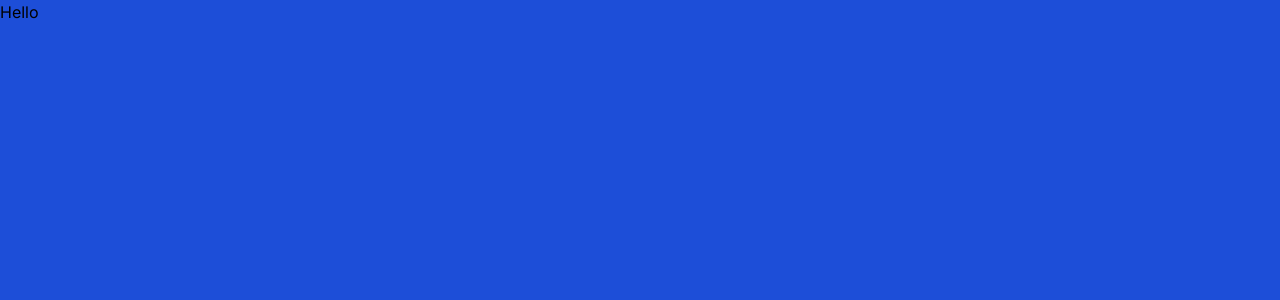
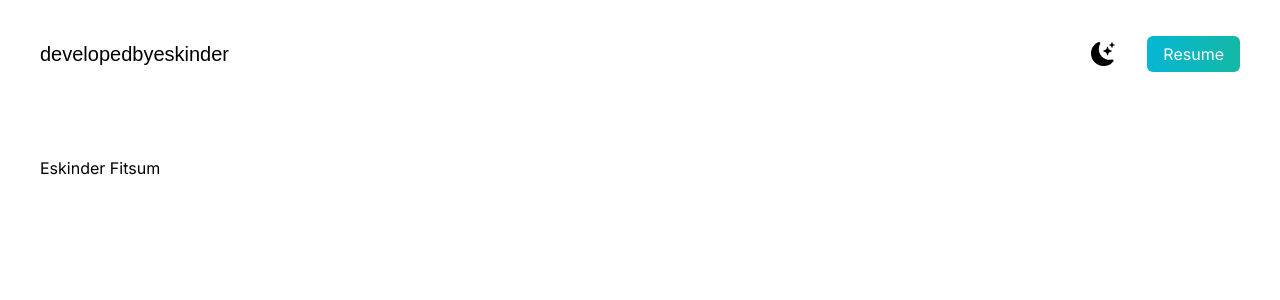
Before and after one commit to radicalromha/super-duper-waffle, a Next.js app in the folder portfolio/: page / in a window 1280 px wide. Shown: the top 300 px of the page. Built offline with nearby package versions, Linux system fonts and the light colour scheme.

Commit message:
finshed nav now startin body

```diff
--- a/portfolio/src/app/globals.css
+++ b/portfolio/src/app/globals.css
@@ -31,8 +31,3 @@ body {
     text-wrap: balance;
   }
 }
-
-@font-face {
-  font-family: "League Spartan";
-  src: url("https://fonts.googleapis.com/css2?family=League+Spartan:wght@100..900&display=swap");
-}
--- a/portfolio/src/app/page.js
+++ b/portfolio/src/app/page.js
@@ -1,5 +1,6 @@
 import Image from "next/image";
 import Head from "next/head";
+import { BsFillMoonStarsFill } from "react-icons/bs";
 
 export default function Home() {
   return (
@@ -10,9 +11,27 @@ export default function Home() {
         <link rel="icon" href="/next.svg" />
       </Head>
 
-      <main>
-        <section className=" bg-blue-700 min-h-screen">
-          <h1>Hello</h1>
+      <main className="bg-white px-10">
+        <section className="min-h-screen">
+          <nav className="py-10 mb-12 flex justify-between">
+            <h1 className="text-xl font-league-spartan">developedbyeskinder</h1>
+            <ul className="flex items-center">
+              <li>
+                <BsFillMoonStarsFill className="cursor-pointer text-2xl" />
+              </li>
+              <li>
+                <a
+                  className="bg-gradient-to-r from-cyan-500 to-teal-500 text-white px-4 py-2 rounded-md ml-8"
+                  href="#"
+                >
+                  Resume
+                </a>
+              </li>
+            </ul>
+          </nav>
+          <div>
+            <h2>Eskinder Fitsum</h2>
+          </div>
         </section>
       </main>
     </div>
--- a/portfolio/tailwind.config.js
+++ b/portfolio/tailwind.config.js
@@ -12,6 +12,9 @@ module.exports = {
         "gradient-conic":
           "conic-gradient(from 180deg at 50% 50%, var(--tw-gradient-stops))",
       },
+      fontFamily: {
+        "league-spartan": ["League Spartan", "sans-serif"], // Corrected font family definition
+      },
     },
   },
   plugins: [],
```
Also changed, not shown: portfolio/src/app/Futura-CondensedLight.otf (added).
